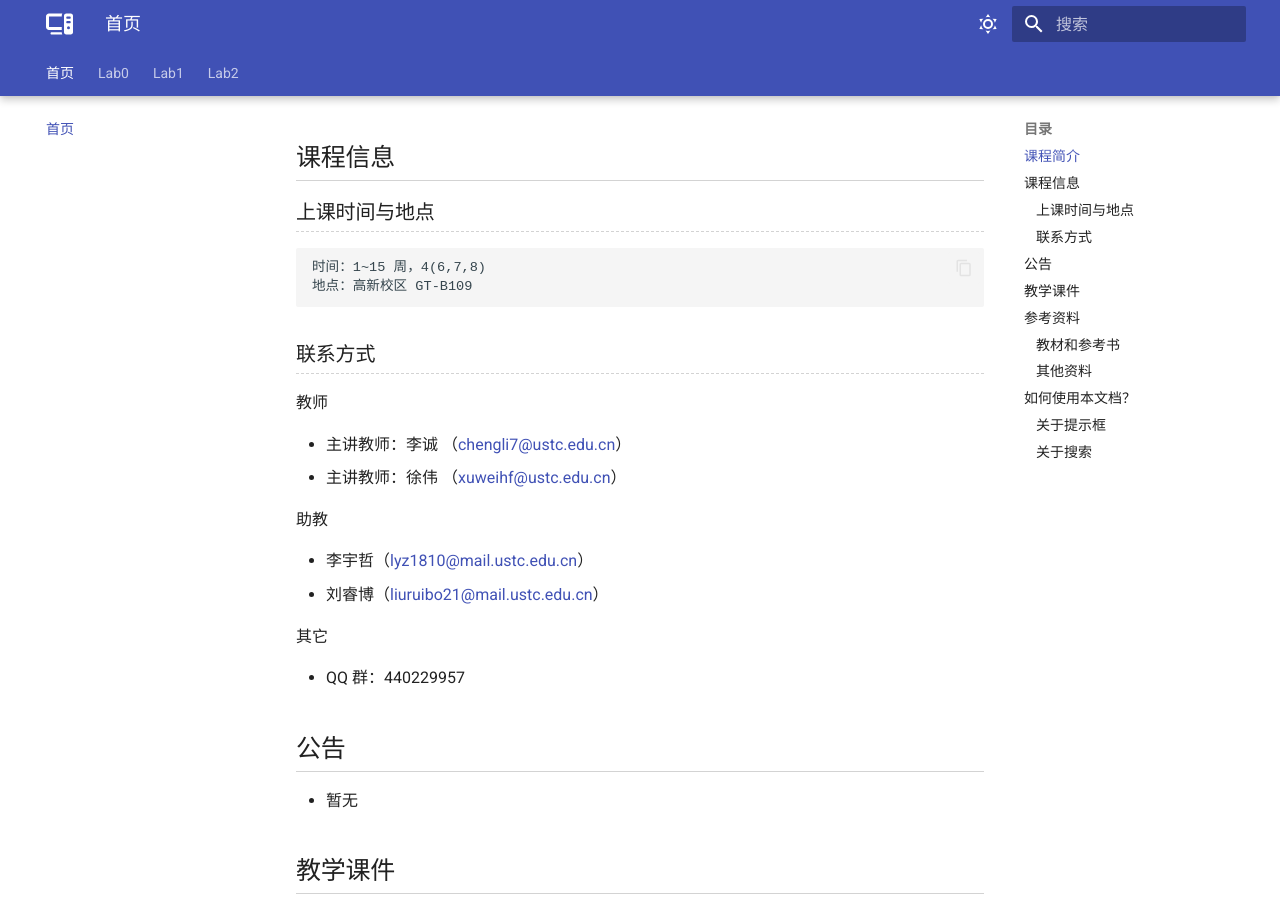
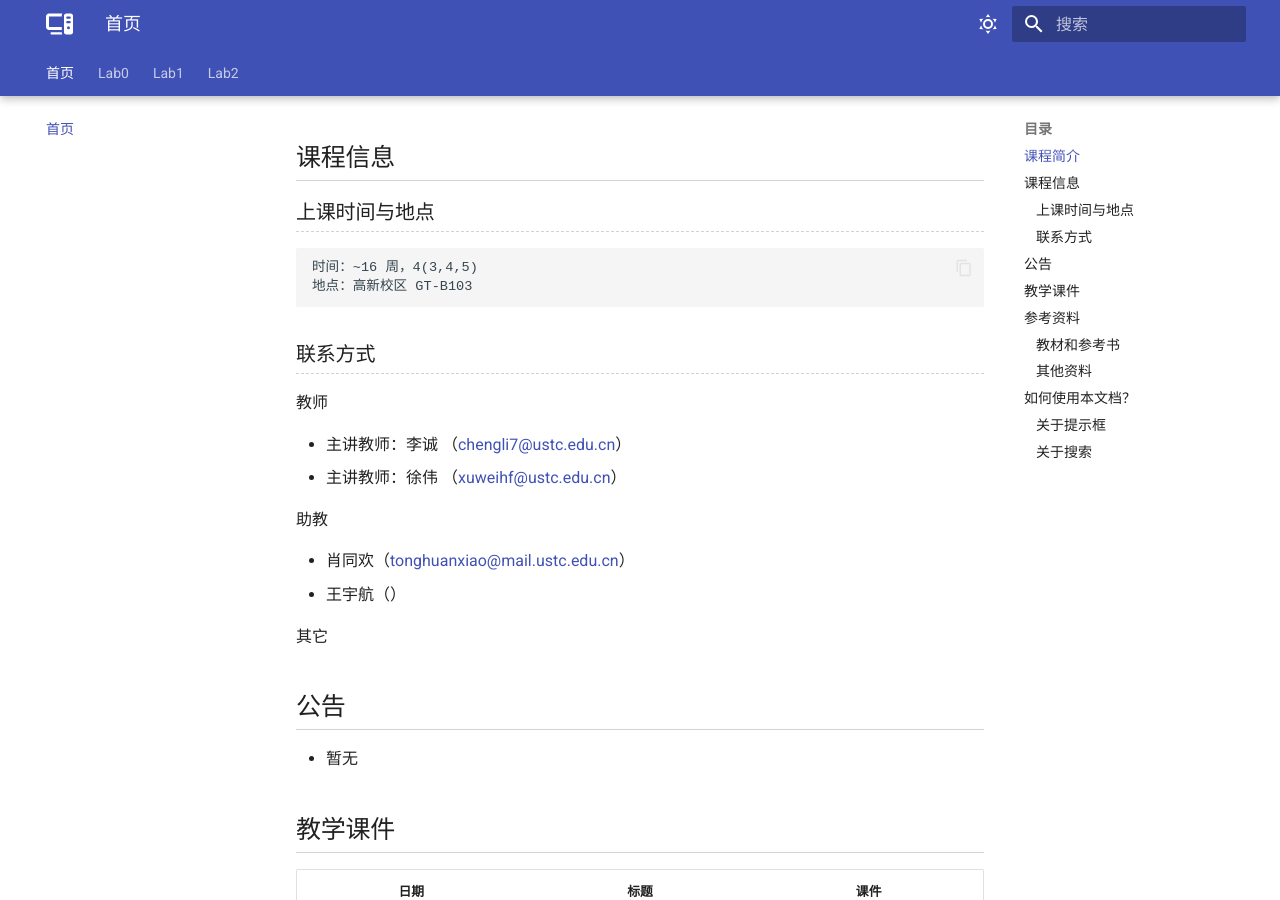
Before and after one commit to USTC-Compiler-Engineering/homepage, an MkDocs documentation site: the page built from docs/index.md, in a window 1280 px wide and 900 px high, scrolled down 449 px. Built offline with MkDocs 1.6.1 and Material for MkDocs 9.7.7, drawn with Linux system fonts in a browser that asks for light colours.

Commit message:
add time && students

```diff
--- a/docs/index.md
+++ b/docs/index.md
@@ -14,8 +14,8 @@
 
 ### 上课时间与地点
 
-    时间：1~15 周，4(6,7,8)
-    地点：高新校区 GT-B109
+    时间：~16 周，4(3,4,5)
+    地点：高新校区 GT-B103
 
 ### 联系方式
 
@@ -26,12 +26,10 @@
 
 助教
 
-- 李宇哲（<lyz1810@mail.ustc.edu.cn>）
-- 刘睿博（<liuruibo21@mail.ustc.edu.cn>）
+- 肖同欢（<tonghuanxiao@mail.ustc.edu.cn>）
+- 王宇航（）
 
 其它
-
-- QQ 群：440229957
 
 ## 公告
 
```
